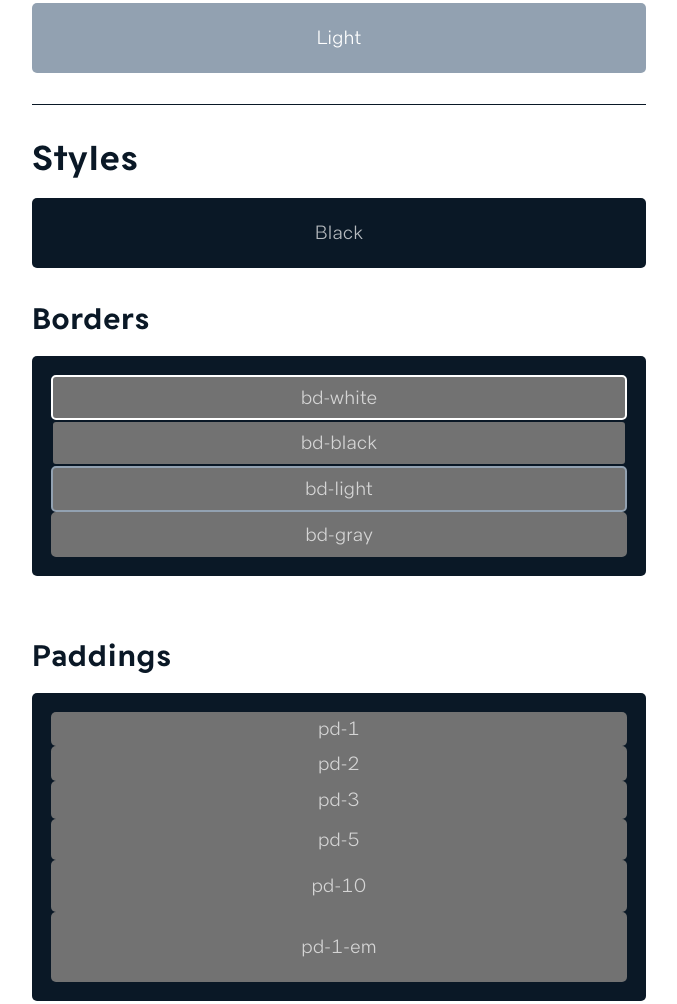
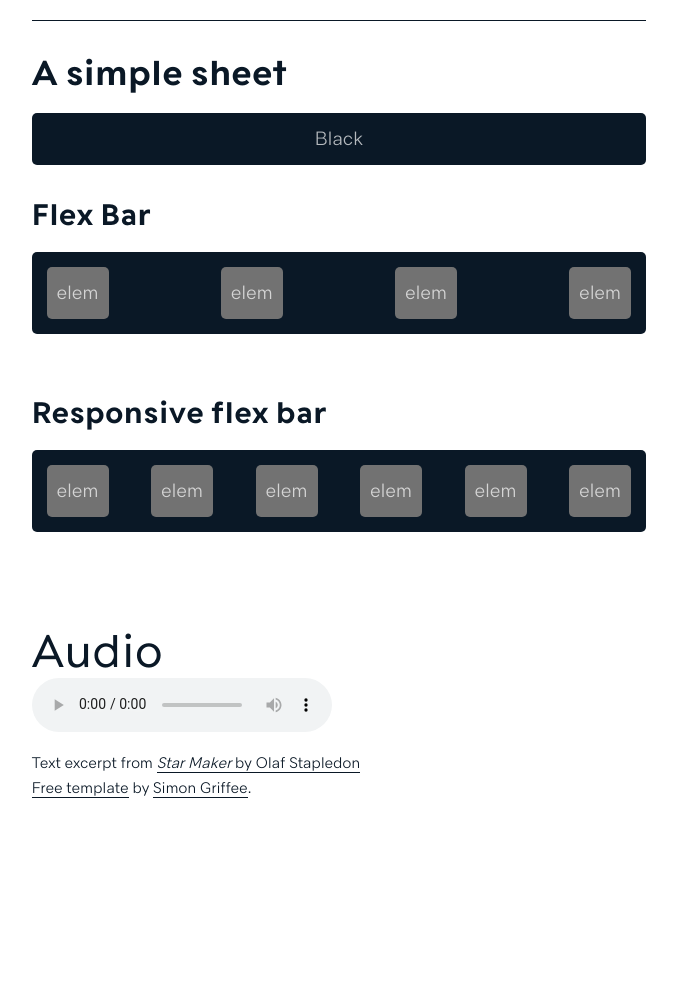
Before and after one commit to vixalien/louis, a plain HTML site: page test.html in a window 1280 px wide. Shown: the part 8213-9217 px from the top of the page, without its empty margins (301-978 px from the left). After the commit the page ends 9065 px from the top, so only its background shows below. Drawn offline with Linux system fonts and the light colour scheme.

Commit message:
Stripped it to the minimum

```diff
--- a/css/body.css
+++ b/css/body.css
@@ -427,11 +427,16 @@ sup,
   justify-content: space-between;
   width: 100%;
 }
+.flex-bar > * {
+  margin: 5px;
+}
 .flex-bar.flex-eq > * {
   flex: 1;
 }
-.flex-bar.flex-resp {
-  flex-direction: column;
+@media (max-width: 600px) {
+  .flex-bar.flex-resp {
+    flex-direction: column;
+  }
 }
 .flex-bar .flex-tab,
 .flex-bar .flex-one {
@@ -440,75 +445,17 @@ sup,
 .sheet-black {
   background-color: #0a1826;
   color: rgba(255,255,255,0.702);
+  padding: 10px;
 }
 .sheet-gray {
   background-color: #727272;
   color: rgba(255,255,255,0.702);
+  padding: 10px;
 }
 .sheet-light {
   background-color: #92a1b1;
   color: #fff;
-}
-.bd-white {
-  border: 2px solid;
-  border-color: #fff;
-}
-.bd-black {
-  border: 2px solid;
-  border-color: #0a1826;
-}
-.bd-gray {
-  border: 2px solid;
-  border-color: #727272;
-}
-.bd-light {
-  border: 2px solid;
-  border-color: #92a1b1;
-}
-.bd-1 {
-  border-width: 1px;
-}
-.bd-2 {
-  border-width: 2px;
-}
-.bd-3 {
-  border-width: 3px;
-}
-.bd-5 {
-  border-width: 5px;
-}
-.bd-10 {
-  border-width: 10px;
-}
-.pd-1 {
-  padding: 1px;
-}
-.pd-1-em {
-  padding: 1em;
-}
-.pd-2 {
-  padding: 2px;
-}
-.pd-1-em {
-  padding: 1em;
-}
-.pd-3 {
-  padding: 3px;
-}
-.pd-1-em {
-  padding: 1em;
-}
-.pd-5 {
-  padding: 5px;
-}
-.pd-1-em {
-  padding: 1em;
-}
-.pd-10 {
   padding: 10px;
-}
-.pd-1-em {
-  padding: 1em;
 }
 .txt-semibold {
   font-weight: 600;
--- a/css/bundle.css
+++ b/css/bundle.css
@@ -282,7 +282,7 @@ pre {
 .container {
   padding: 1em;
 }
-@media (min-width: 34em) {
+@media (min-width: 44em) {
   .container {
     padding: 1em calc(50% - 16em);
   }
@@ -755,11 +755,16 @@ sup,
   justify-content: space-between;
   width: 100%;
 }
+.flex-bar > * {
+  margin: 5px;
+}
 .flex-bar.flex-eq > * {
   flex: 1;
 }
-.flex-bar.flex-resp {
-  flex-direction: column;
+@media (max-width: 600px) {
+  .flex-bar.flex-resp {
+    flex-direction: column;
+  }
 }
 .flex-bar .flex-tab,
 .flex-bar .flex-one {
@@ -768,75 +773,17 @@ sup,
 .sheet-black {
   background-color: #0a1826;
   color: rgba(255,255,255,0.702);
+  padding: 10px;
 }
 .sheet-gray {
   background-color: #727272;
   color: rgba(255,255,255,0.702);
+  padding: 10px;
 }
 .sheet-light {
   background-color: #92a1b1;
   color: #fff;
-}
-.bd-white {
-  border: 2px solid;
-  border-color: #fff;
-}
-.bd-black {
-  border: 2px solid;
-  border-color: #0a1826;
-}
-.bd-gray {
-  border: 2px solid;
-  border-color: #727272;
-}
-.bd-light {
-  border: 2px solid;
-  border-color: #92a1b1;
-}
-.bd-1 {
-  border-width: 1px;
-}
-.bd-2 {
-  border-width: 2px;
-}
-.bd-3 {
-  border-width: 3px;
-}
-.bd-5 {
-  border-width: 5px;
-}
-.bd-10 {
-  border-width: 10px;
-}
-.pd-1 {
-  padding: 1px;
-}
-.pd-1-em {
-  padding: 1em;
-}
-.pd-2 {
-  padding: 2px;
-}
-.pd-1-em {
-  padding: 1em;
-}
-.pd-3 {
-  padding: 3px;
-}
-.pd-1-em {
-  padding: 1em;
-}
-.pd-5 {
-  padding: 5px;
-}
-.pd-1-em {
-  padding: 1em;
-}
-.pd-10 {
   padding: 10px;
-}
-.pd-1-em {
-  padding: 1em;
 }
 .txt-semibold {
   font-weight: 600;
--- a/css/sanitize.css
+++ b/css/sanitize.css
@@ -510,7 +510,7 @@ pre {
 .container {
   padding: 1em;
 }
-@media (min-width: 34em) {
+@media (min-width: 44em) {
   .container {
     padding: 1em calc(50% - 16em);
   }
--- a/test.html
+++ b/test.html
@@ -248,30 +248,30 @@
 
   <hr>
 
-  <h4>Styles</h4>
+  <h4>A simple sheet</h4>
 
   <p class="sheet-black pd-1-em txt-center br-5">
     Black
   </p>
 
-  <h5>Borders</h5>
+  <h5>Flex Bar</h5>
+
+  <p class="sheet-black pd-1-em txt-center br-5 flex-bar">
+    <span class="sheet-gray br-5">elem</span>
+    <span class="sheet-gray br-5">elem</span>
+    <span class="sheet-gray br-5">elem</span>
+    <span class="sheet-gray br-5">elem</span>
+  </p>
+
+  <h5>Responsive flex bar</h5>
 
   <p class="sheet-black pd-1-em txt-center br-5 flex-bar flex-resp">
-    <span class="sheet-gray pd-5 br-5 bd-white">bd-white</span>
-    <span class="sheet-gray pd-5 br-5 bd-black">bd-black</span>
-    <span class="sheet-gray pd-5 br-5 bd-light">bd-light</span>
-    <span class="sheet-gray pd-5 br-5 bd-gray">bd-gray</span>
-  </p>
-
-  <h5>Paddings</h5>
-
-  <p class="sheet-black pd-1-em txt-center br-5 flex-bar flex-resp">
-    <span class="sheet-gray br-5 pd-1">pd-1</span>
-    <span class="sheet-gray br-5 pd-2">pd-2</span>
-    <span class="sheet-gray br-5 pd-3">pd-3</span>
-    <span class="sheet-gray br-5 pd-5">pd-5</span>
-    <span class="sheet-gray br-5 pd-10">pd-10</span>
-    <span class="sheet-gray br-5 pd-1-em">pd-1-em</span>
+    <span class="sheet-gray br-5">elem</span>
+    <span class="sheet-gray br-5">elem</span>
+    <span class="sheet-gray br-5">elem</span>
+    <span class="sheet-gray br-5">elem</span>
+    <span class="sheet-gray br-5">elem</span>
+    <span class="sheet-gray br-5">elem</span>
   </p>
 
   </p>
```
Also changed, not shown: 2 other files.
